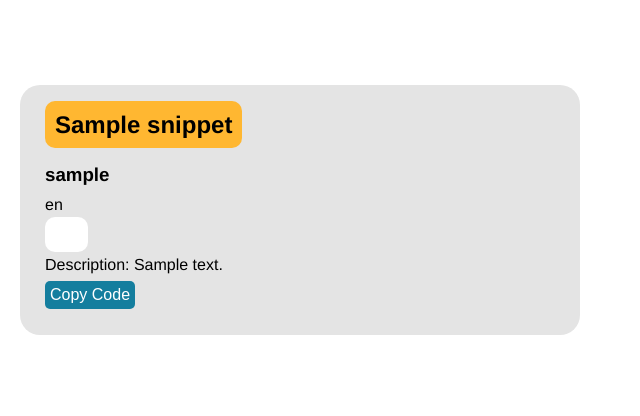
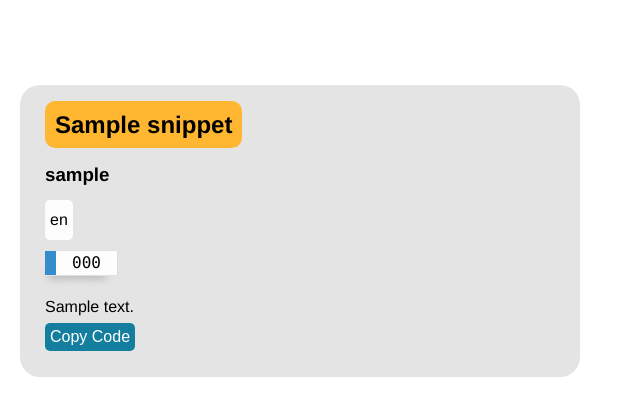
Before and after one commit to Momentum-Team-8/django-duplex-team-wolverine, a Django app: page / in a window 1280 px wide. Shown: the part 227-643 px from the top of the page, without its empty margins (0-640 px from the left). Run offline with Django 3.2, Linux system fonts and the light colour scheme; tables that the repository leaves empty hold one stand-in row (values such as "Sample post"); some libraries are stand-ins or nearby versions.

Commit message:
fixed prisim conflicts, cleaned up snippet card

```diff
--- a/snippets/static/css/styles.css
+++ b/snippets/static/css/styles.css
@@ -63,23 +63,26 @@ h1 > a:hover {
     background-color: rgb(228, 228, 228);
     padding: 25px;
     border-radius: 20px;
+    margin-bottom: 50px;
 }
 
-.language {
+pre {
     margin-top: 10px;
+    margin-bottom: 10px;
     width: fit-content;
     height: fit-content;
-    padding: 5px;
-    color: white;
-    border-radius: 5px;
-    background-color: rgb(100, 100, 100);
 }
 
-#code {
-    background-color: white;
-    padding: 10px;
-    border-radius: 10px;
+.lan {
+    background-color: #FDFDFD;
+    color: black;
+    width: fit-content;
+    padding: 5px;
+    border-radius: 5px;
+    margin-top: 10px;
+    margin-bottom: 10px;
 }
+
 .description {
     margin-bottom: 50px;
 }
--- a/snippets/templates/snippets/list_snippets.html
+++ b/snippets/templates/snippets/list_snippets.html
@@ -23,11 +23,10 @@
         <a href={% url 'snippet_details' pk=snippet.pk %}>{{ snippet.title }}</a>
     </h2>
     <h3>{{ snippet.author }}</h3>
+    <p class="lan">{{ snippet.language }}</p>
+    <pre><code class="language-{{ snippet.language }}" id="code">{{ snippet.code }}</code></pre>
 
-    <p>{{ snippet.language }}</p>
-    <pre><code class="language"{{ snippet.language }}" id="code">{{ snippet.code }}</code></pre>
-
-    <p>Description: {{ snippet.description }}</p>
+    <p>{{ snippet.description }}</p>
     <button class="btn" data-clipboard-action="copy" data-clipboard-text="{{ snippet.code }}">Copy Code</button>
   </div>
 </article>
--- a/snippets/templates/snippets/my_snippets.html
+++ b/snippets/templates/snippets/my_snippets.html
@@ -14,7 +14,7 @@
         <a href={% url 'snippet_details' pk=snippet.pk %}>{{ snippet.title }}</a>
     </h2>
     <h3>{{ snippet.author }}</h3>
-    <p>{{ snippet.language }}</p>
+    <p class="lan">{{ snippet.language }}</p>
 
     <pre><code class="language-{{ snippet.language }}" id="code">{{ snippet.code }}</code></pre>
     <p>Description: {{ snippet.description }}</p>
--- a/snippets/templates/snippets/snippet_details.html
+++ b/snippets/templates/snippets/snippet_details.html
@@ -15,7 +15,7 @@
         {{ snippet.title }}
     </h2>
     <h3>{{ snippet.author }}</h3>
-    <p>{{ snippet.language }}</p>
+    <p class="lan">{{ snippet.language }}</p>
     <pre><code class="language-{{ snippet.language }}" id="code">{{ snippet.code }}</code></pre>
     <p>{{ snippet.language.name }}</p>
     <p class="description">{{ snippet.description }}</p>
```
